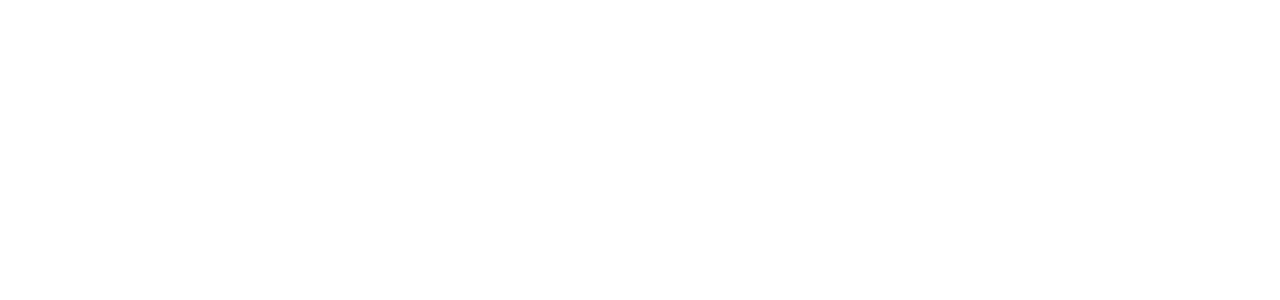
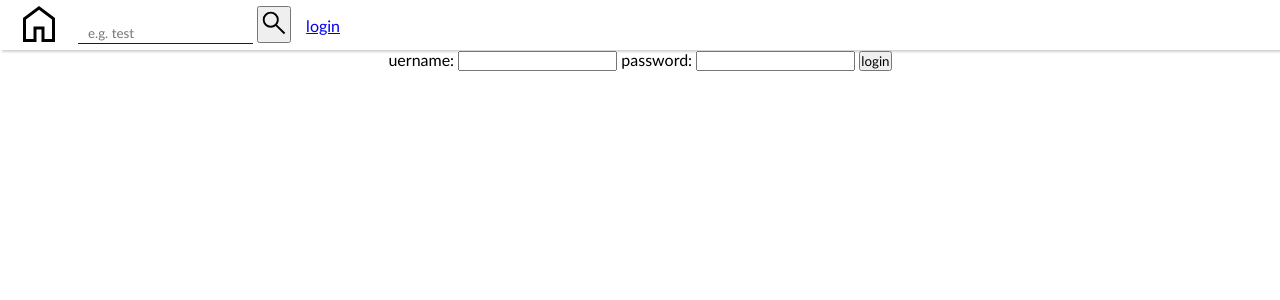
Before and after one commit to kikswosil/blog-app, a Django app: page /login/ in a window 1280 px wide. Before the commit the part shown is empty. Shown: the top 300 px of the page. Run offline with Django 4.2, Linux system fonts and the light colour scheme.

Commit message:
added login form, and labels to the signup form

```diff
--- a/app/blog/templates/login.html
+++ b/app/blog/templates/login.html
@@ -0,0 +1,21 @@
+{% extends "base.html" %}
+{% load static %}
+
+{% block title %}login{% endblock %}
+
+{% block styles %}
+<link rel="stylesheet" href="{% static 'blog/login.css' %}">
+{% endblock %}
+
+{% block content %}
+  <section>
+    <form action="/login/" method="POST">
+      {% csrf_token %}
+      <label for="username">uername: </label>
+      <input type="text" name="username" required />
+      <label for="password">password: </label>
+      <input type="password" name="password" required />
+      <button type="submit">login</button>
+    </form>
+  </section>
+{% endblock %}
--- a/app/blog/templates/signup.html
+++ b/app/blog/templates/signup.html
@@ -1,3 +1,4 @@
+{% extends "base.html" %}
 {% load static %}
 
 {% block title %}sign up{% endblock %}
@@ -10,9 +11,13 @@
   <section>
     <form action="/signup/" method="POST">
       {% csrf_token %}
+      <label for="username">username: </label>
       <input type="text" name="username" required/>
+      <label for="email">email: </label>
       <input type="email" name="email" required/>
+      <label for="password">password: </label>
       <input type="password" name="password" required/>
+      <label for="password_confirmation">confirm password: </label>
       <input type="password" name="password_confirmation" required/>
       <button type="submit">sign in</button>
     </form>
```
